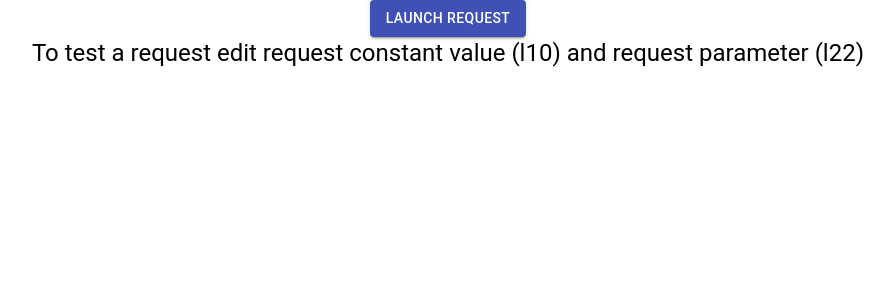
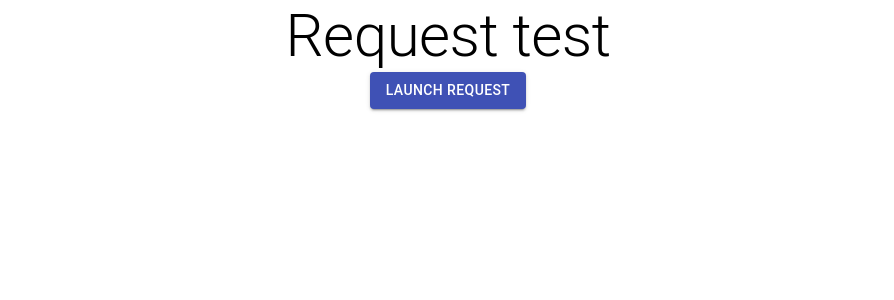
Before and after one commit to charleme/SpeedBooking-front, a React (Create React App) app: page /request in a window 1280 px wide. Shown: the top 300 px of the page, without its empty margins (192-1086 px from the left). Built offline with nearby package versions, Linux system fonts and the light colour scheme.

Commit message:
edit mock data

```diff
--- a/src/containers/RequestTest/index.tsx
+++ b/src/containers/RequestTest/index.tsx
@@ -14,19 +14,19 @@ const fakeUser:IUser = {
     languages: "fr-FR",
     password: "test",
     username: "fakeName",
-    genres: "{\"Angst\": 30, \"Crime\": 70, \"Drama\": 88, \"Humor\": 80, \"Quest\": 48, \"Family\": 10, \"Horror\": 2, \"Parody\": 40, \"Poetry\": 95, \"Sci-fi\": 60, \"Fantasy\": 40, \"Mystery\": 50, \"Romance\": 120, \"Tragedy\": 13, \"Western\": 55, \"Survival\": 77, \"Suspense\": 67, \"Adventure\": 90, \"Spiritual\": 21, \"Friendship\": 60, \"Hurt/Comfort\": 20, \"Supernatural\": 49, \"Homosexuality\": 107}",
+    genres: {"Angst": 30, "Crime": 70, "Drama": 88, "Humor": 80, "Quest": 48, "Family": 10, "Horror": 2, "Parody": 40, "Poetry": 95, "Sci-fi": 60, "Fantasy": 40, "Mystery": 50, "Romance": 120, "Tragedy": 13, "Western": 55, "Survival": 77, "Suspense": 67, "Adventure": 90, "Spiritual": 21, "Friendship": 60, "Hurt/Comfort": 20, "Supernatural": 49, "Homosexuality": 107},
 
 }
 
 const fakeBook: IBook = {
-    idBook: 8,
+    idBook: 10,
     titleBook: "FakeBook",
     language: "test francais",
     imageBook: "https://m.testmedia-amazon.com/images/I/41gUSz1Cn2L.jpg",
     summaryBook: " test summary",
     firstChapter: "test test",
-    audienceTag: "{\"Angst\": 60, \"Crime\": 77, \"Drama\": 88, \"Humor\": 86, \"Quest\": 133, \"Family\": 60, \"Horror\": 27, \"Parody\": 39, \"Poetry\": 65, \"Sci-fiv\": 15, \"Fantasy\": 20, \"Mystery\": 45, \"Romance\": 263, \"Tragedy\": 13, \"Western\": 55, \"Survival\": 84, \"Suspense\": 67, \"Adventure\": 30, \"Spiritual\": 27, \"Friendship\": 69, \"Hurt/Comfort\": 92, \"Supernatural\": 49, \"Homosexuality\": 107}",
-    links: "{\"testAmazon\": \"https://www.testamazon.fr/Outlaws-Lena-Shartiaud/dp/2375210794\"}",
+    audienceTag: {"Angst": 70, "Crime": 77, "Drama": 88, "Humor": 86, "Quest": 133, "Family": 60, "Horror": 27, "Parody": 39, "Poetry": 65, "Sci-fiv": 15, "Fantasy": 20, "Mystery": 45, "Romance": 263, "Tragedy": 13, "Western": 55, "Survival": 84, "Suspense": 67, "Adventure": 30, "Spiritual": 27, "Friendship": 69, "Hurt/Comfort": 92, "Supernatural": 49, "Homosexuality": 107},
+    links: {"testAmazon": "https://www.testamazon.fr/Outlaws-Lena-Shartiaud/dp/2375210794"},
     id_author: 2
 }
 
@@ -44,7 +44,7 @@ class RequestTest extends Component<any, IState> {
         e.preventDefault()
         const component = this;
 
-        BookHelpers.genreWithScore(1).then(function (response){
+        UserHelpers.getUserReadBooks(1).then(function (response){
             const jsxResponse: JSX.Element = (
                         <div>
                             <div>
@@ -78,12 +78,13 @@ class RequestTest extends Component<any, IState> {
     render() {
         return (
             <Container>
+                <Typography variant="h2">
+                    Request test
+                </Typography>
                 <Button onClick={this.launchRequest} variant="contained" color="primary">
                     Launch request
                 </Button>
-                <Typography variant="h5">
-                    To test a request edit request constant value (l10) and request parameter (l22)
-                </Typography>
+
                 <Typography variant="h6">
                     {this.state.requestResponse}
                 </Typography>
```
